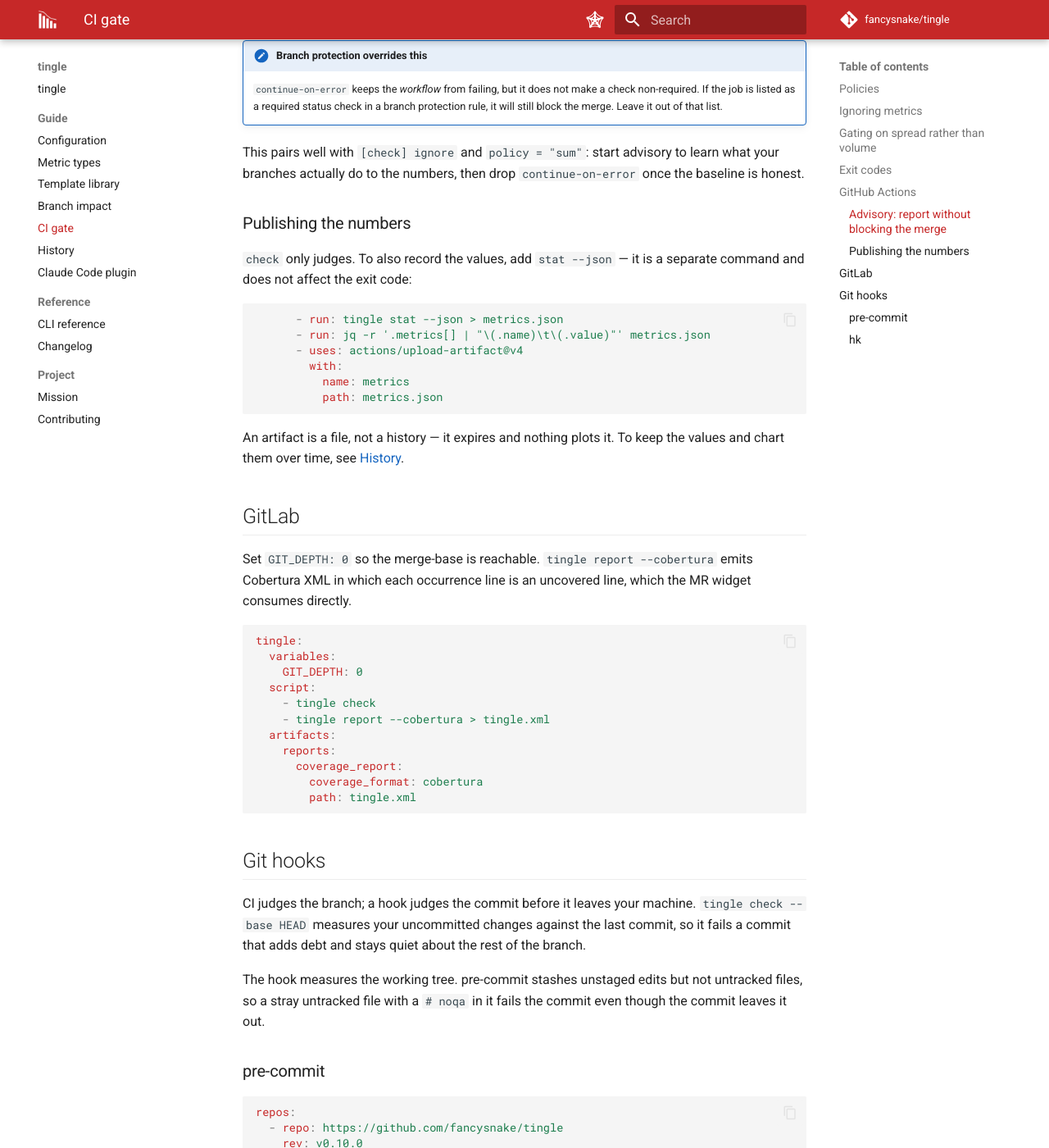
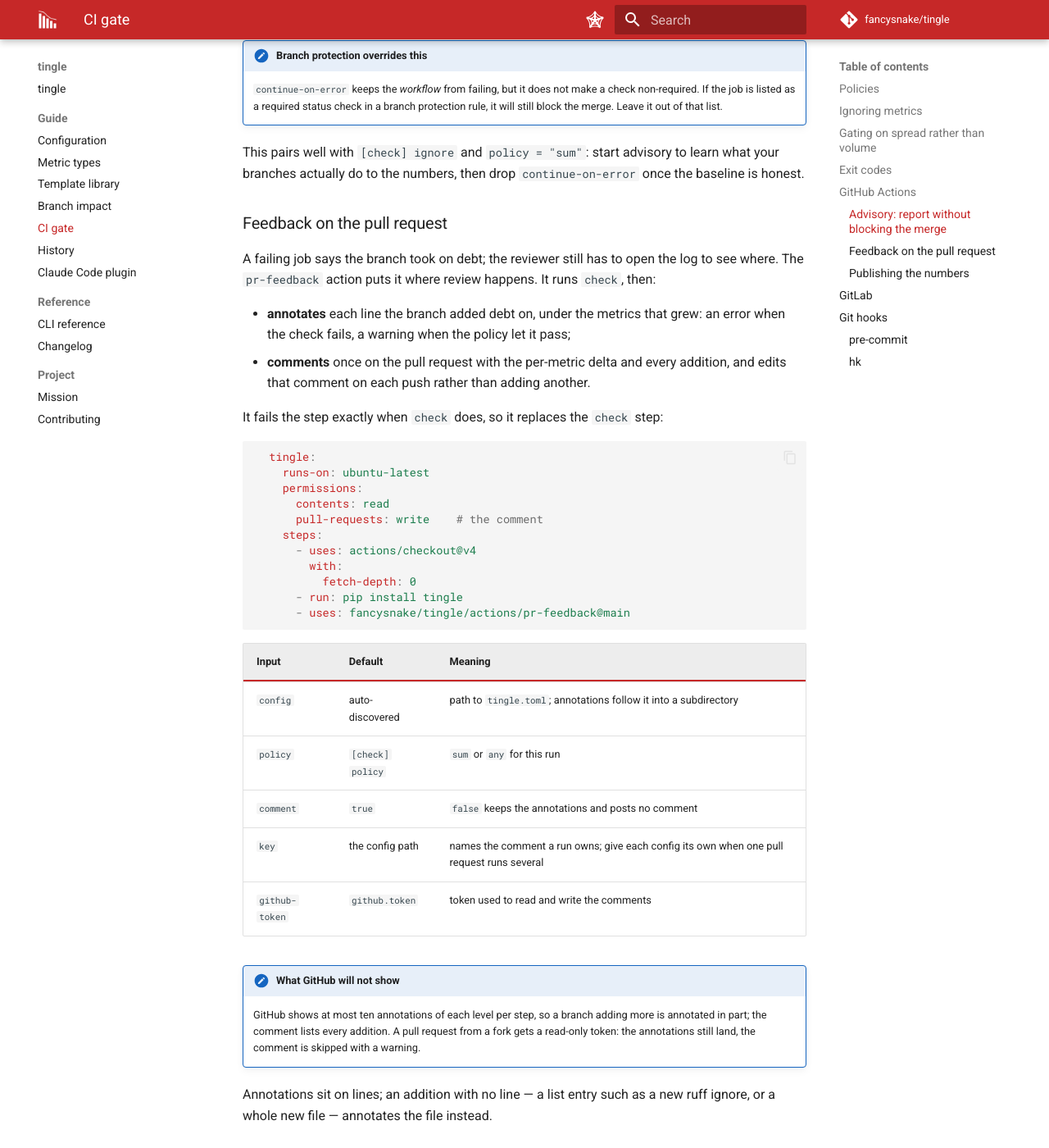
Before and after one commit to fancysnake/tingle, an MkDocs documentation site: the page built from docs/check.md, in a window 1280 px wide and 1400 px high, scrolled down 2765 px. Shown: the whole window at 82% size. Built offline with MkDocs 1.6.1 and Material for MkDocs 9.7.7, drawn with Linux system fonts in a browser that asks for light colours; comment, search, counter and statistics services are not loaded.

Commit message:
feat: report check on the pull request
A failing check left its findings in the CI log. The pr-feedback action
runs `check --json`, annotates each line a worsened metric added on, and
keeps one comment per config holding the per-metric delta and every
addition, edited on each push. Annotations are errors when the check
fails and warnings when the policy let the branch pass.

`check --json` carries the verdict beside the diff, so one run feeds
both. Annotation paths are prefixed with the config root, so a config in
a subdirectory annotates the right file. A fork's read-only token skips
the comment with a warning; the annotations still land.

Closes #85

Co-Authored-By: Claude Opus 5.5 (1M context) <noreply@anthropic.com>

````diff
--- a/docs/check.md
+++ b/docs/check.md
@@ -136,6 +136,51 @@ This pairs well with `[check] ignore` and `policy = "sum"`: start advisory
 to learn what your branches actually do to the numbers, then drop
 `continue-on-error` once the baseline is honest.
 
+### Feedback on the pull request
+
+A failing job says the branch took on debt; the reviewer still has to open
+the log to see where. The `pr-feedback` action puts it where review happens.
+It runs `check`, then:
+
+- **annotates** each line the branch added debt on, under the metrics that
+  grew: an error when the check fails, a warning when the policy let it pass;
+- **comments** once on the pull request with the per-metric delta and every
+  addition, and edits that comment on each push rather than adding another.
+
+It fails the step exactly when `check` does, so it replaces the `check` step:
+
+```yaml
+  tingle:
+    runs-on: ubuntu-latest
+    permissions:
+      contents: read
+      pull-requests: write    # the comment
+    steps:
+      - uses: actions/checkout@v4
+        with:
+          fetch-depth: 0
+      - run: pip install tingle
+      - uses: fancysnake/tingle/actions/pr-feedback@main
+```
+
+| Input | Default | Meaning |
+| --- | --- | --- |
+| `config` | auto-discovered | path to `tingle.toml`; annotations follow it into a subdirectory |
+| `policy` | `[check] policy` | `sum` or `any` for this run |
+| `comment` | `true` | `false` keeps the annotations and posts no comment |
+| `key` | the config path | names the comment a run owns; give each config its own when one pull request runs several |
+| `github-token` | `github.token` | token used to read and write the comments |
+
+!!! note "What GitHub will not show"
+
+    GitHub shows at most ten annotations of each level per step, so a branch
+    adding more is annotated in part; the comment lists every addition. A
+    pull request from a fork gets a read-only token: the annotations still
+    land, the comment is skipped with a warning.
+
+Annotations sit on lines; an addition with no line — a list entry such as a
+new ruff ignore, or a whole new file — annotates the file instead.
+
 ### Publishing the numbers
 
 `check` only judges. To also record the values, add `stat --json` — it is a
````
Also changed, not shown: CHANGELOG.md (+4 -0 lines), docs/cli.md (+1 -0 lines), 7 other files.
